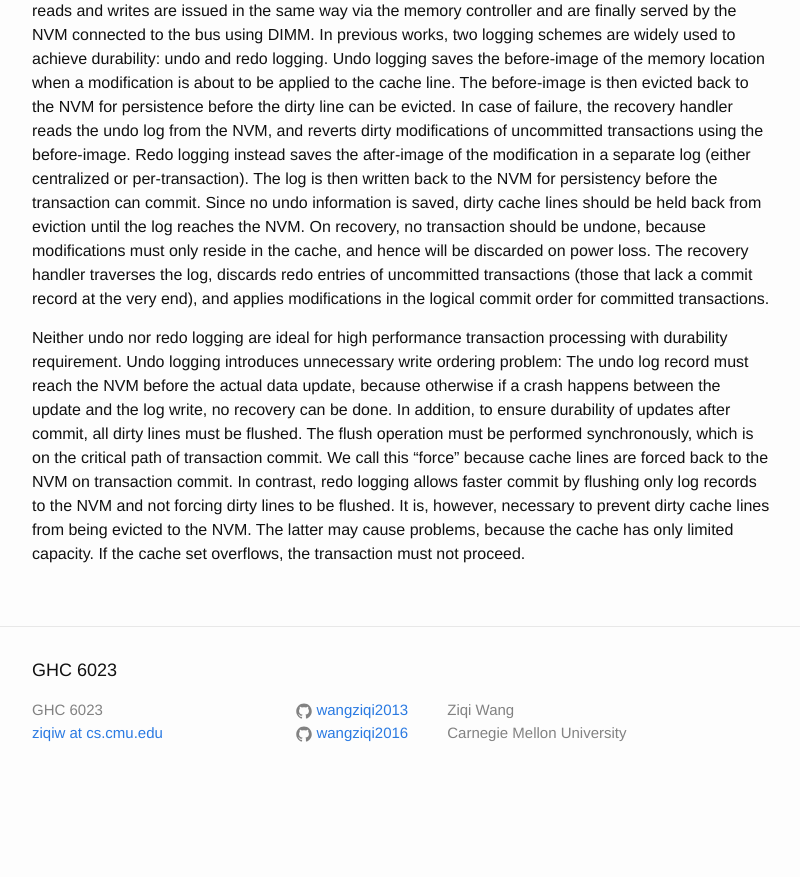
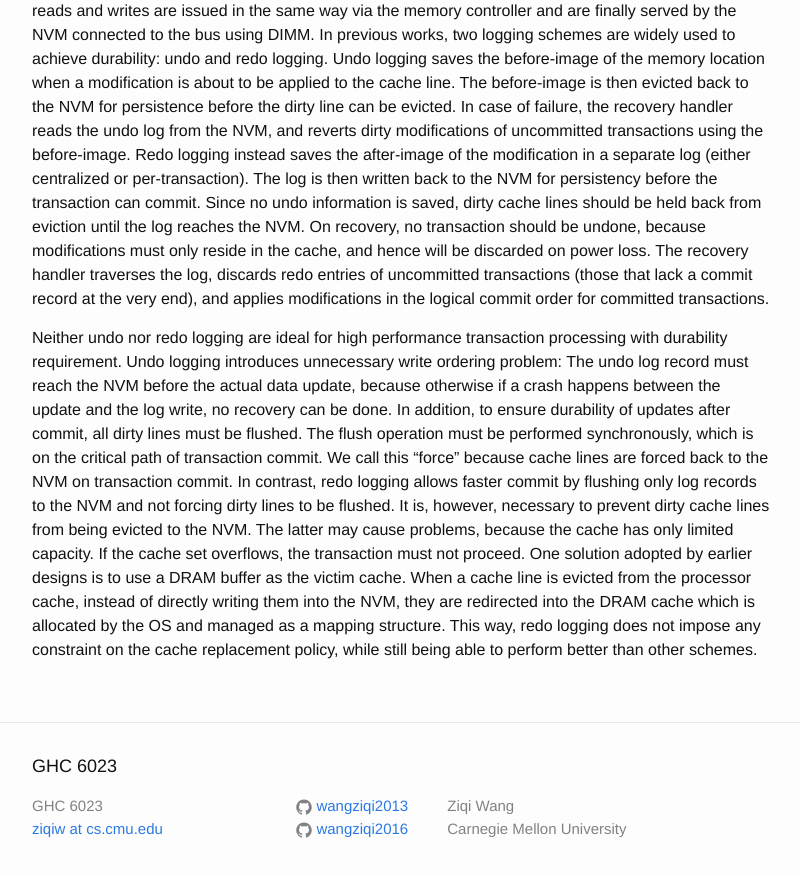
Before and after one commit to wangziqi2013/wangziqi2013.github.io, a Jekyll site: the page built from _posts/2019-01-14-steal-no-force.markdown, in a window 1280 px wide and 900 px high, scrolled down 607 px. Shown: the top 877 px of the window, without its empty margins (238-1038 px from the left). Built offline with Jekyll 4.4.1, drawn with Linux system fonts in a browser that asks for light colours; before the commit the page ends 1411 px from its top, so only the background shows below that.

Commit message:
Adding DRAM buffer

```diff
--- a/_posts/2019-01-14-steal-no-force.markdown
+++ b/_posts/2019-01-14-steal-no-force.markdown
@@ -35,4 +35,8 @@ performed synchronously, which is on the critical path of transaction commit. We
 are forced back to the NVM on transaction commit. In contrast, redo logging allows faster commit by flushing only log
 records to the NVM and not forcing dirty lines to be flushed. It is, however, necessary to prevent dirty cache lines
 from being evicted to the NVM. The latter may cause problems, because the cache has only limited capacity. If the
-cache set overflows, the transaction must not proceed.
+cache set overflows, the transaction must not proceed. One solution adopted by earlier designs is to use a DRAM buffer
+as the victim cache. When a cache line is evicted from the processor cache, instead of directly writing them into the NVM,
+they are redirected into the DRAM cache which is allocated by the OS and managed as a mapping structure. This way, redo
+logging does not impose any constraint on the cache replacement policy, while still being able to perform better than
+other schemes.
```
